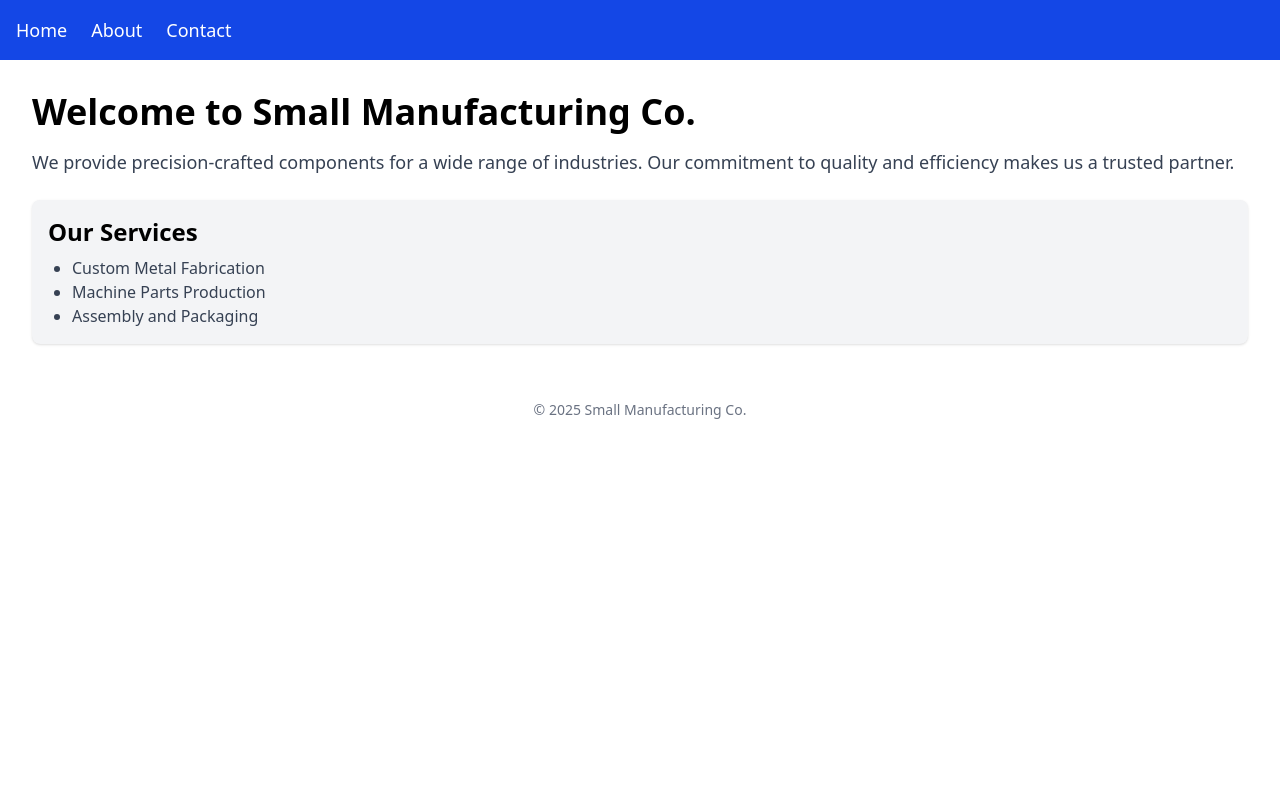
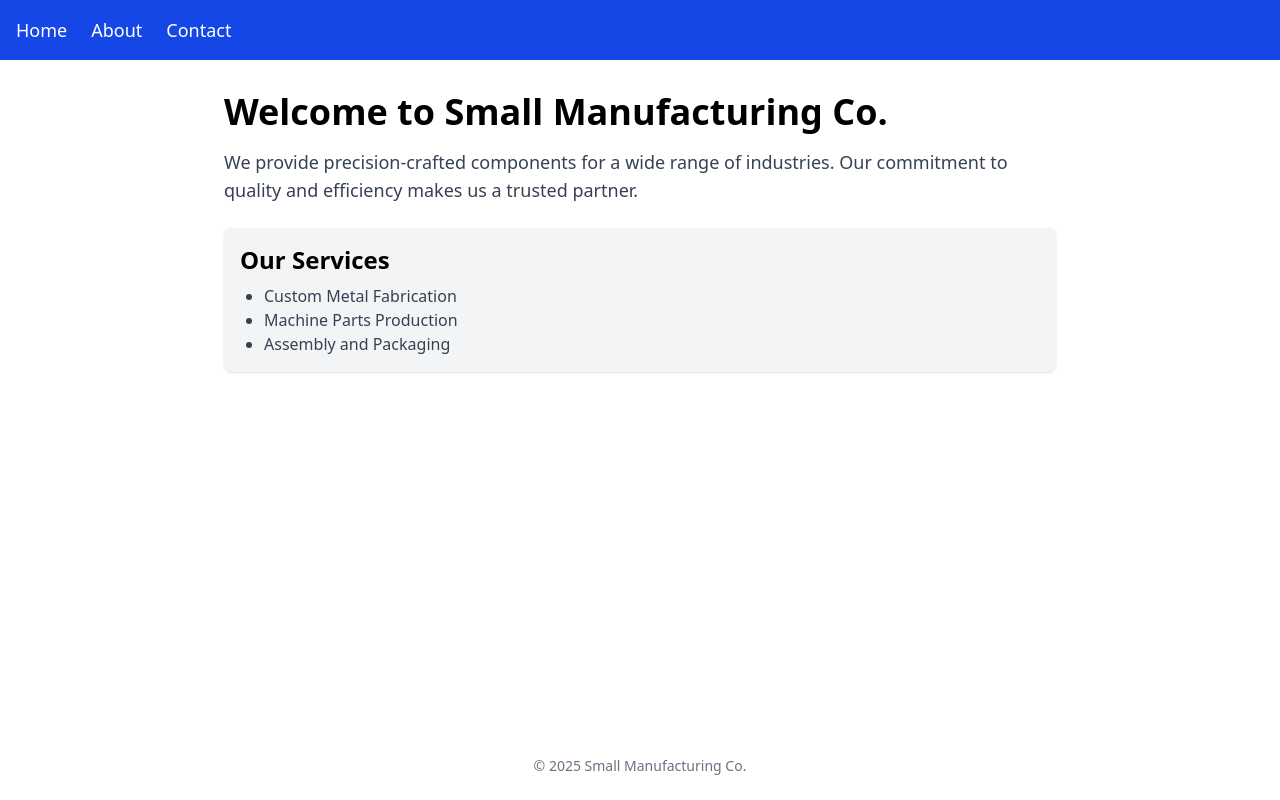
Before and after one commit to ZippyDaFish/demo-site-starter, a SvelteKit app: page / in a window 1280 px wide. Built offline with nearby package versions, Linux system fonts and the light colour scheme.

Commit message:
Fix footer issue

```diff
--- a/src/routes/+layout.svelte
+++ b/src/routes/+layout.svelte
@@ -16,7 +16,7 @@
     <a href="./contact" class="hover:text-gray-300">Contact</a>
   </nav>
 
-  <div class="p-8">
+  <div class="p-8 flex-1 p-6 max-w-4xl mx-auto w-full">
 	{@render children()}
   </div>
 
```
